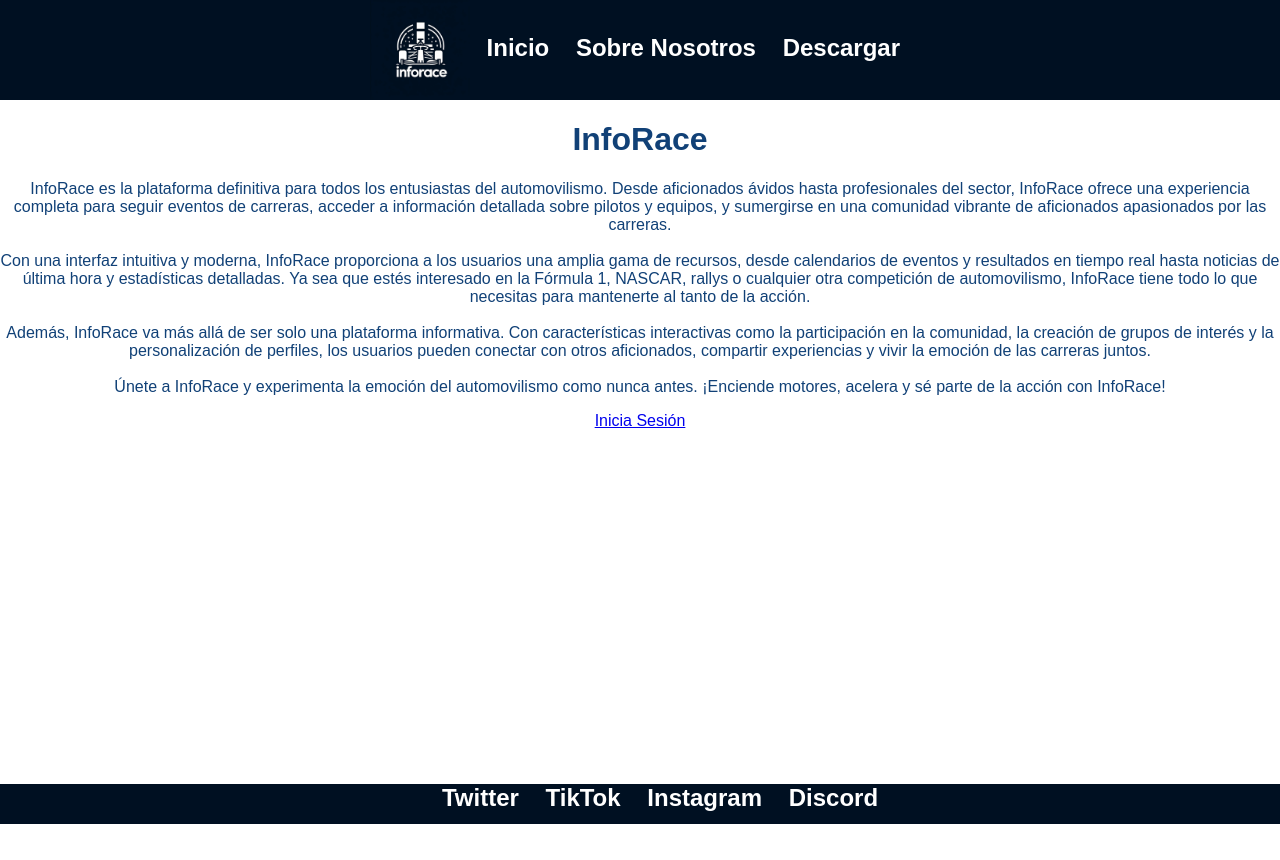
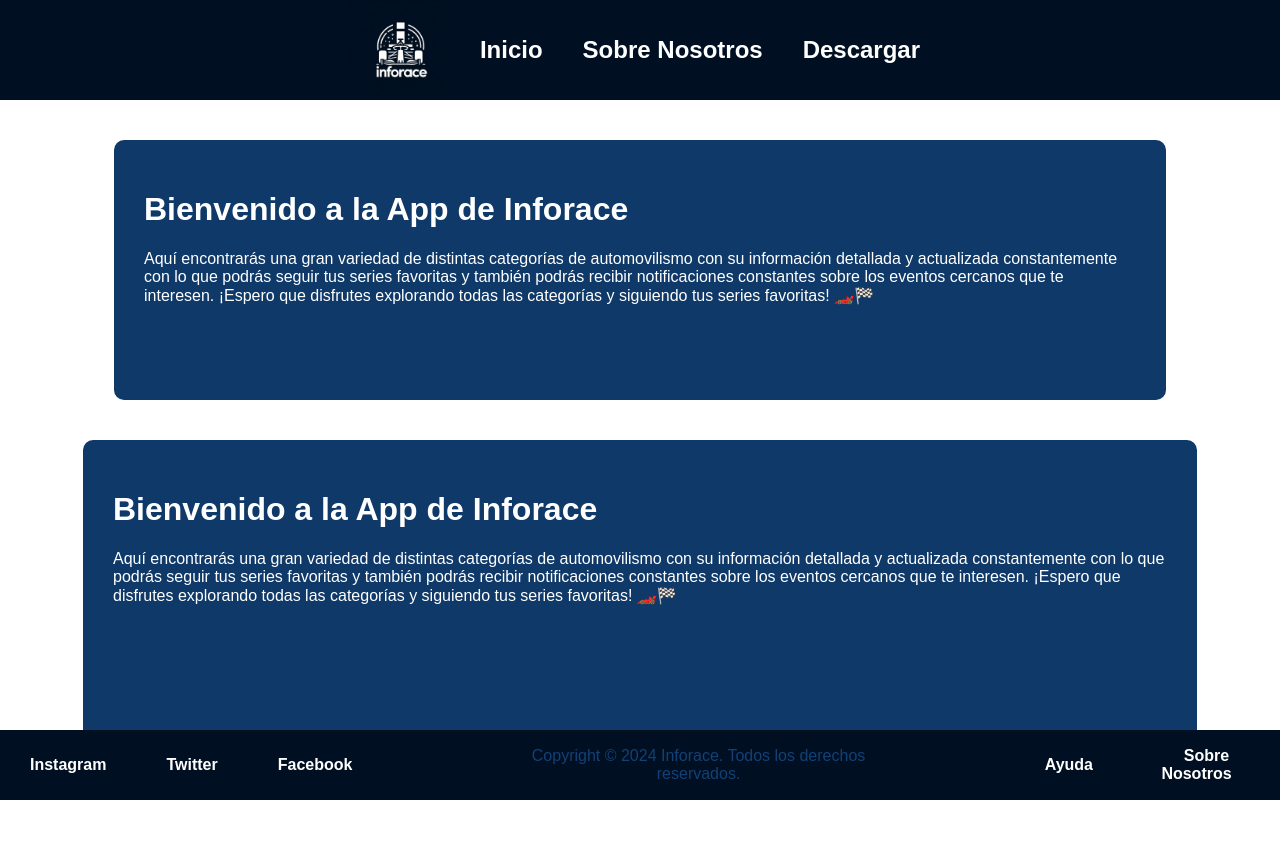
Before and after one commit to adriiante/Proyecto-de-Desarrollo-de-Aplicaciones-Multiplataforma, a plain HTML site: page WEB/index.html in a window 1280 px wide. Before the commit the page ends 824 px from the top, so only its background shows below. Drawn offline with Linux system fonts and the light colour scheme.

Commit message:
UPD index and styles

```diff
--- a/WEB/index.html
+++ b/WEB/index.html
@@ -8,47 +8,60 @@
   <body>
     <header id="top">
       <ul class="menu_horizontal">
-        <li class="option" id="logo"><img id="imglogo" src="logo.png" alt="Logo de InfoRace" /></li>
+        <li class="option" id="logo">
+          <img id="imglogo" src="logo.png" alt="Logo de InfoRace" />
+        </li>
         <li class="option"><a class="link" href="index.html">Inicio</a></li>
-        <li class="option"><a class="link" href="about.html">Sobre Nosotros</a</li>
-        <li class="option"><a class="link" href="download.html">Descargar</a></li>
+        <li class="option">
+          <a class="link" href="about.html">Sobre Nosotros</a>
+        </li>
+        <li class="option">
+          <a class="link" href="download.html">Descargar</a>
+        </li>
       </ul>
     </header>
     <div id="mid">
-      <h1>InfoRace</h1>
-      <p class="parrafo">
-        <span class="bold-blue">InfoRace</span> es la plataforma definitiva para
-        todos los entusiastas del automovilismo. Desde aficionados ávidos hasta
-        profesionales del sector, <span class="bold-blue">InfoRace</span> ofrece
-        una experiencia completa para seguir eventos de carreras, acceder a
-        información detallada sobre pilotos y equipos, y sumergirse en una
-        comunidad vibrante de aficionados apasionados por las carreras.<br /><br />
-        Con una interfaz intuitiva y moderna,
-        <span class="bold-blue">InfoRace</span> proporciona a los usuarios una
-        amplia gama de recursos, desde calendarios de eventos y resultados en
-        tiempo real hasta noticias de última hora y estadísticas detalladas. Ya
-        sea que estés interesado en la Fórmula 1, NASCAR, rallys o cualquier
-        otra competición de automovilismo,
-        <span class="bold-blue">InfoRace</span> tiene todo lo que necesitas para
-        mantenerte al tanto de la acción.<br /><br />
-        Además, <span class="bold-blue">InfoRace</span> va más allá de ser solo
-        una plataforma informativa. Con características interactivas como la
-        participación en la comunidad, la creación de grupos de interés y la
-        personalización de perfiles, los usuarios pueden conectar con otros
-        aficionados, compartir experiencias y vivir la emoción de las carreras
-        juntos.<br /><br />
-        Únete a <span class="bold-blue">InfoRace</span> y experimenta la emoción
-        del automovilismo como nunca antes. ¡Enciende motores, acelera y sé
-        parte de la acción con <span class="bold-blue">InfoRace</span>!
-      </p>
-      <a href="login.html" class="button">Inicia Sesión</a>
+      <div class="welcome">
+        <h1>Bienvenido a la App de Inforace</h1>
+        <p>
+          Aquí encontrarás una gran variedad de distintas categorías de
+          automovilismo con su información detallada y actualizada
+          constantemente con lo que podrás seguir tus series favoritas y también
+          podrás recibir notificaciones constantes sobre los eventos cercanos
+          que te interesen. ¡Espero que disfrutes explorando todas las
+          categorías y siguiendo tus series favoritas! 🏎️🏁
+        </p>
+      </div>
+      <div class="welcome">
+        <h1>Bienvenido a la App de Inforace</h1>
+        <p>
+          Aquí encontrarás una gran variedad de distintas categorías de
+          automovilismo con su información detallada y actualizada
+          constantemente con lo que podrás seguir tus series favoritas y también
+          podrás recibir notificaciones constantes sobre los eventos cercanos
+          que te interesen. ¡Espero que disfrutes explorando todas las
+          categorías y siguiendo tus series favoritas! 🏎️🏁
+        </p>
+      </div>
     </div>
     <footer id="bottom">
       <ul>
-        <li class="option"><a class="link" href="twitter.com">Twitter</a></li>
-        <li class="option"><a class="link" href="tiktok.com">TikTok</a></li>
-        <li class="option"><a class="link" href="instagram.com">Instagram</a></li>
-        <li class="option"><a class="link" href="discord.com">Discord</a></li>
+        <li class="option">
+          <a class="link" href="instagram.com">Instagram</a>
+        </li>
+        <li class="option">
+          <a class="link" href="twitter.com">Twitter</a>
+        </li>
+        <li class="option option-left">
+          <a class="link" href="facebook.com">Facebook</a>
+        </li>
+        <p>Copyright © 2024 Inforace. Todos los derechos reservados.</p>
+        <li class="option option-right">
+          <a class="link" href="index.html">Ayuda</a>
+        </li>
+        <li class="option">
+          <a class="link" href="about.html">Sobre Nosotros</a>
+        </li>
       </ul>
     </footer>
   </body>
--- a/WEB/style.css
+++ b/WEB/style.css
@@ -4,14 +4,17 @@ body {
   margin: 0;
   padding: 0;
   color: #114177;
+  display: flex;
+  flex-direction: column;
+  min-height: 100vh;
+  background-image: "logo.png";
 }
 
 /* Estilos del encabezado */
 #top {
   text-align: center;
-  margin: auto;
   font-size: 24px;
-  height: 20%;
+  background-color: #001022;
 }
 
 #logo {
@@ -28,15 +31,23 @@ body {
   list-style-type: none;
   padding: 0;
   margin: 0;
-  background-color: #001022;
+  display: flex;
+  justify-content: center;
   align-items: center;
 }
 
 .option {
-  display: inline;
   transition: background-color 0.3s, border-radius 0.3s, color 0.3s;
   padding: 0;
-  margin: 0;
+  margin: 0 10px;
+}
+
+.option-left{
+  margin-right: 150px;
+}
+
+.option-right{
+  margin-left: 150px;
 }
 
 .option:hover {
@@ -57,57 +68,60 @@ body {
 
 /* Estilos del contenido principal */
 #mid {
-  height: 60%;
-  text-align: center;
+  flex: 1;
+  display: flex;
+  flex-direction: column;
+  align-items: center;
+  justify-content: center; /* Centra los cuadrados verticalmente */
+  padding: 20px;
 }
 
-.registration-title {
-  text-align: center;
-  margin-bottom: 20px;
+.welcome {
+  background-color: #0f3968;
+  color: white;
+  margin: 20px 0; /* Ajuste del espacio entre los cuadrados */
+  padding: 30px; /* Ajuste de la altura del cuadrado */
+  width: 85%;
+  border-radius: 10px;
+  height: 250px; /* Ajuste de la altura */
+  transition: transform 0.3s, background-color 0.3s; /* Transición suave */
 }
 
-.registration-form {
-  width: 50%;
-  height: 500px;
-  margin: 0 auto;
+.welcome:first-child {
+  width: 80%;
+  height: 200px; /* Ajuste de la altura del primer cuadrado */
 }
 
-.form-group {
-  line-height: 30px;
-}
-
-.form-input {
-  width: calc(100% - 40px);
-  vertical-align: middle;
-}
-
-input[type="checkbox"] {
-  margin-left: 20px;
-  vertical-align: middle;
+/* Efectos al pasar el ratón sobre los cuadrados */
+.welcome:hover {
+  transform: scale(1.05); /* Aumenta el tamaño al pasar el ratón */
+  background-color: #093a5e; /* Cambia el color de fondo */
 }
 
 /* Estilos del pie de página */
 #bottom {
   text-align: center;
-  margin-top: 10px;
-  position: absolute;
+  width: 100%;
+  background-color: #001022;
+  padding: 10px 0;
+  position: sticky;
   bottom: 0;
-  width: 100%;
-  font-size: 24px;
-  height: 5%;
 }
 
 #bottom ul {
-  background-color: #001022;
-  height: 100%;
+  list-style-type: none;
+  padding: 0;
+  margin: 0;
+  display: flex;
+  justify-content: center;
+  align-items: center;
+  height: 50px;
 }
 
 #bottom li {
-  display: inline;
   transition: background-color 0.3s, border-radius 0.3s, color 0.3s;
-  padding: 0;
+  padding: 0 10px;
   text-align: center;
-  margin: auto;
 }
 
 #bottom li:hover {
```
Also changed, not shown: WEB/formula.png (added).
